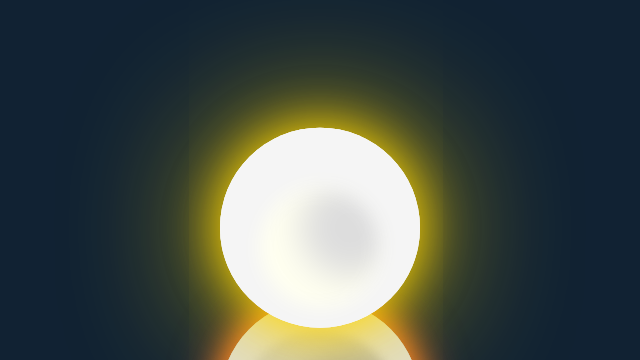
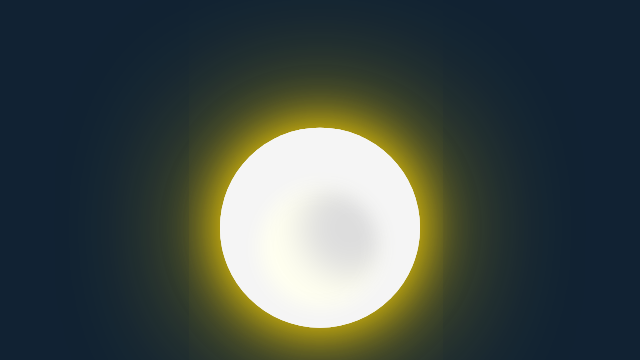
Before and after one commit to cmk-repo/chandan.fyi, a plain HTML site: page index.html in a window 1280 px wide. Shown: the top 360 px of the page, without its empty margins (320-960 px from the left). Drawn offline with Linux system fonts and the light colour scheme.

Commit message:
Update index.html

```diff
--- a/index.html
+++ b/index.html
@@ -3,56 +3,19 @@
 <head>
     <title>Hello</title>
     <style>
-        html {
+        html, body {
             display: table;
             width: 100%;
             height: 100%;
-            background: #000;
-            text-align: center;
-            background-image:
-                linear-gradient(-40deg, #222, transparent, #111),
-                linear-gradient(40deg, #222, transparent, #111),
-                linear-gradient(-40deg, #222, transparent, #111),
-                linear-gradient(40deg, #222, transparent, #111);
-            background-size: 300%;
-            background-position: center;
-            transition: 1s;
+            background: #123;
+            margin: 0;
+            padding: 0;
         }
 
         body {
-            display: table-cell;
-            vertical-align: middle;
-            background: #159;
-            transition: 1s;
-        }
-
-        body:before {
-            content: '';
-            display: block;
-            height: 200px;
-            width: 200px;
-            border-radius: 100%;
-            background: #ddd;
-            margin: auto;
-            box-shadow: 0 0 50px gold, 0 0 150px gold, inset 0 20px 20px 40px whitesmoke, inset 30px 0 35px 50px ivory;
-            transition: 1s;
-            position: absolute;
-            top: auto;
-            left: 50%;
-            margin-left: -100px;
-            margin-top: -100px;
-        }
-
-        body:hover:before {
-            box-shadow: 0 0 50px tomato, 0 0 30px orange, inset 0 10px 10px 20px #ddd, inset 30px 0 35px 50px #ccc;
-            background: #aaa;
-            transition: 1s;
-        }
-
-        html:hover,
-        body:hover {
-            background-color: #123;
-            transition: 1s;
+            display: flex;
+            justify-content: center;
+            align-items: center;
         }
 
         .container {
```
